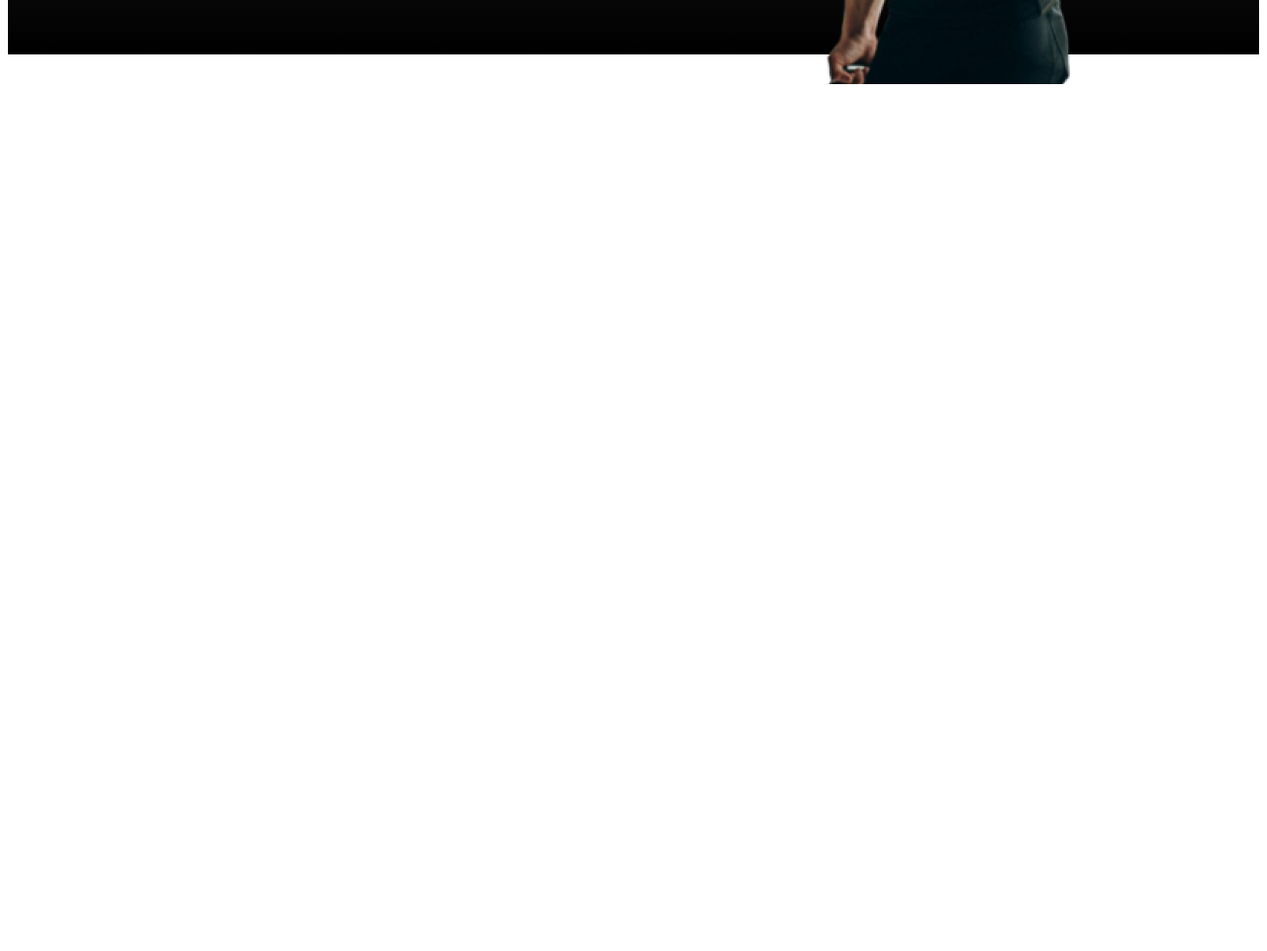
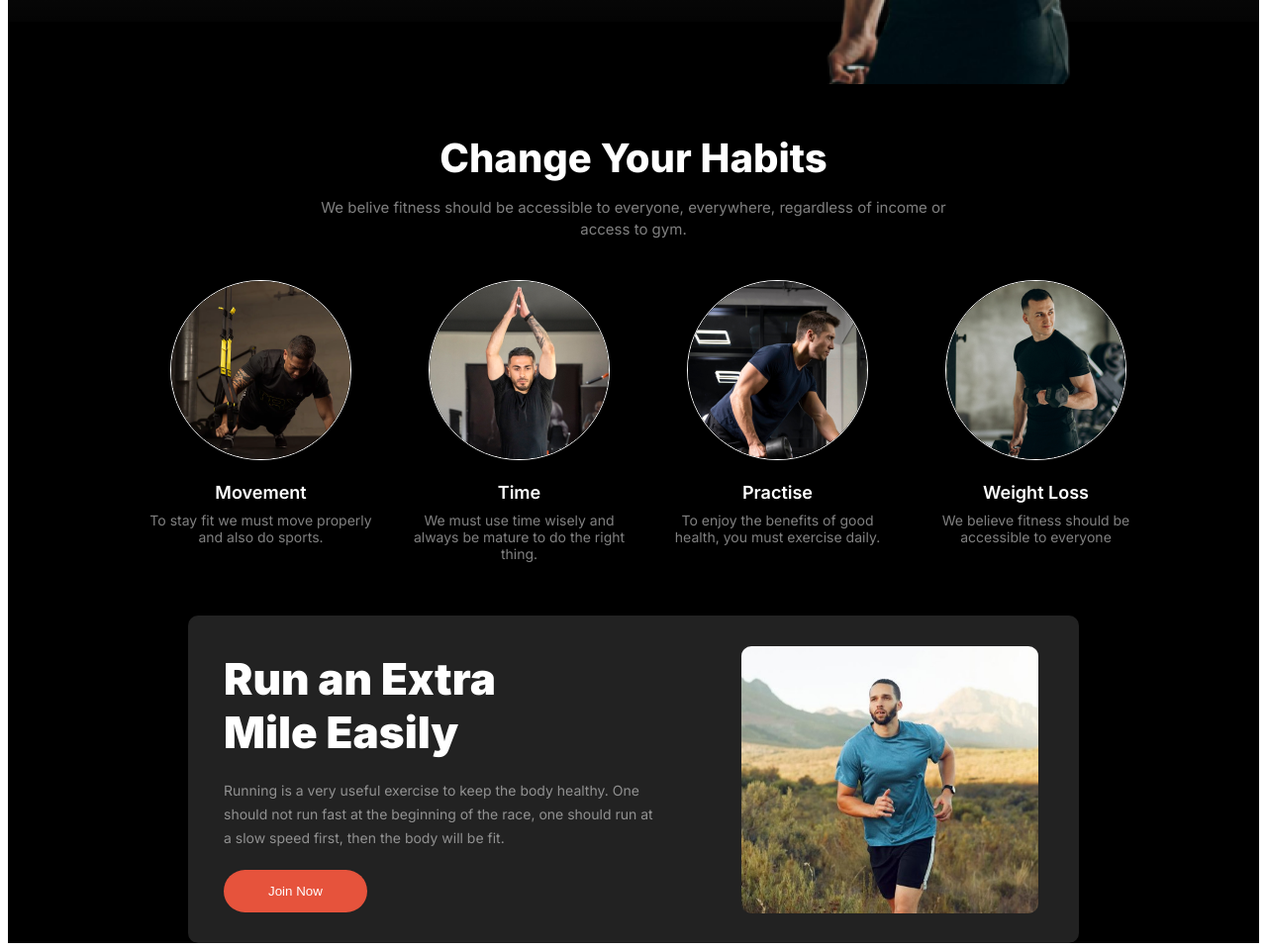
Before and after one commit to Limon2452/Assignment-2, a plain HTML site: page index.html in a window 1280 px wide. Shown: the part 613-1574 px from the top of the page at 99% size. Before the commit the page ends 800 px from the top, so only its background shows below. Drawn offline with Linux system fonts and the light colour scheme; a web font is replaced by a local one.

Commit message:
added habbit section and run section html and css code

```diff
--- a/css/style.css
+++ b/css/style.css
@@ -8,6 +8,7 @@
         "slnt" 0;
 }
 
+/* Banner section start.. */
 
 header {
     background: linear-gradient(360.00deg, rgb(0, 0, 0), rgba(0, 0, 0, 0.7)100%);
@@ -165,3 +166,116 @@ header {
     font-size: 24px;
     font-weight: 900;
 }
+/* Banner section End */
+
+/* habits section start */
+
+.habit-section {
+    padding-top: 80px;
+    background-color: black;
+
+}
+
+.habit-section-style {
+    margin: 0 auto;
+    color: white;
+    max-width: 650px;
+    text-align: center;
+
+}
+
+.habit-title {
+    font-size: 40px;
+    font-weight: 800;
+    margin-bottom: 8px;
+}
+
+.habit-discription {
+    color: rgba(255, 255, 255, 0.5);
+    font-size: 15px;
+    font-weight: 400;
+    line-height: 22px;
+}
+
+.image-section {
+    margin-top: 40px;
+    display: flex;
+    justify-content: center;
+}
+
+.image-section-style {
+    max-width: 250px;
+    text-align: center;
+    margin-left: 30px;
+}
+
+.image-title {
+    color: white;
+    font-size: 18px;
+    font-weight: 600;
+    margin-bottom: -5px;
+}
+
+.image-discription {
+    color: rgba(255, 255, 255, 0.5);
+    font-size: 14px;
+    font-weight: 400;
+    max-width: 231px;
+}
+
+.image-body {
+    border-radius: 100px;
+    border: 1px solid white;
+}
+
+.run-section {
+    background-color: rgb(34, 34, 34);
+    display: flex;
+    align-items: center;
+    height: 331px;
+    max-width: 900px;
+    margin: 0 auto;
+    border-radius: 10px;
+    margin-top: 40px;
+}
+
+.run-body {
+    max-width: 443px;
+    padding-left: 36px;
+}
+
+.run-body-title {
+    color: white;
+    font-size: 44px;
+    font-weight: 900;
+    margin-top: 5px;
+    margin-bottom: 20px;
+
+}
+
+.run-body-discription {
+    color: rgba(255, 255, 255, 0.5);
+    font-size: 14px;
+    font-weight: 400;
+    line-height: 24px;
+    margin-bottom: 20px;
+
+
+}
+
+.img2-style {
+    width: 300px;
+    height: 270px;
+    border-radius: 10px;
+    margin-left: 80px;
+}
+
+.btn-3 {
+    background-color: rgb(230, 83, 60);
+    border-radius: 42px;
+    padding: 14px 45px;
+    color: white;
+    border: none;
+}
+
+/* habits section end */
--- a/index.html
+++ b/index.html
@@ -55,7 +55,44 @@
 
     </header>
     <main>
+        <section class="habit-section">
+            <div class="habit-section-style">
+                <h1 class="habit-title">Change Your Habits</h1>
+                <p class="habit-discription">We belive fitness should be accessible to everyone, everywhere, regardless
+                    of income or access to gym.</p>
+            </div>
+            <div class="image-section">
+                <div class="image-section-style">
+                    <img class="image-body" src="images/image 3.png" alt="">
+                    <h3 class="image-title">Movement</h3>
+                    <p class="image-discription">To stay fit we must move properly and also do sports.</p>
+                </div>
+                <div class="image-section-style">
+                    <img class="image-body" src="images/image 2.png" alt="">
+                    <h3 class="image-title">Time</h3>
+                    <p class="image-discription">We must use time wisely and always be mature to do the right thing.</p>
+                </div>
+                <div class="image-section-style">
+                    <img class="image-body" src="images/image 4.png" alt="">
+                    <h3 class="image-title">Practise</h3>
+                    <p class="image-discription">To enjoy the benefits of good health, you must exercise daily.</p>
+                </div>
+                <div class="image-section-style">
+                    <img class="image-body" src="images/image 5.png" alt="">
+                    <h3 class="image-title">Weight Loss</h3>
+                    <p class="image-discription">We believe fitness should be accessible to everyone</p>
+                </div>
+            </div>
+            <section class="run-section">
+                <div class="run-body">
+                    <h1 class="run-body-title">Run an Extra <br> Mile Easily</h1>
+                    <p class="run-body-discription">Running is a very useful exercise to keep the body healthy. One should not run fast at the beginning of the race, one should run at a slow speed first, then the body will be fit.</p>
+                    <button class="btn-3">Join Now</button>
+                </div>
+                <img class="img2-style" src="images/run.jpg" alt="">
+            </section>
 
+        </section>
     </main>
 
 
```
